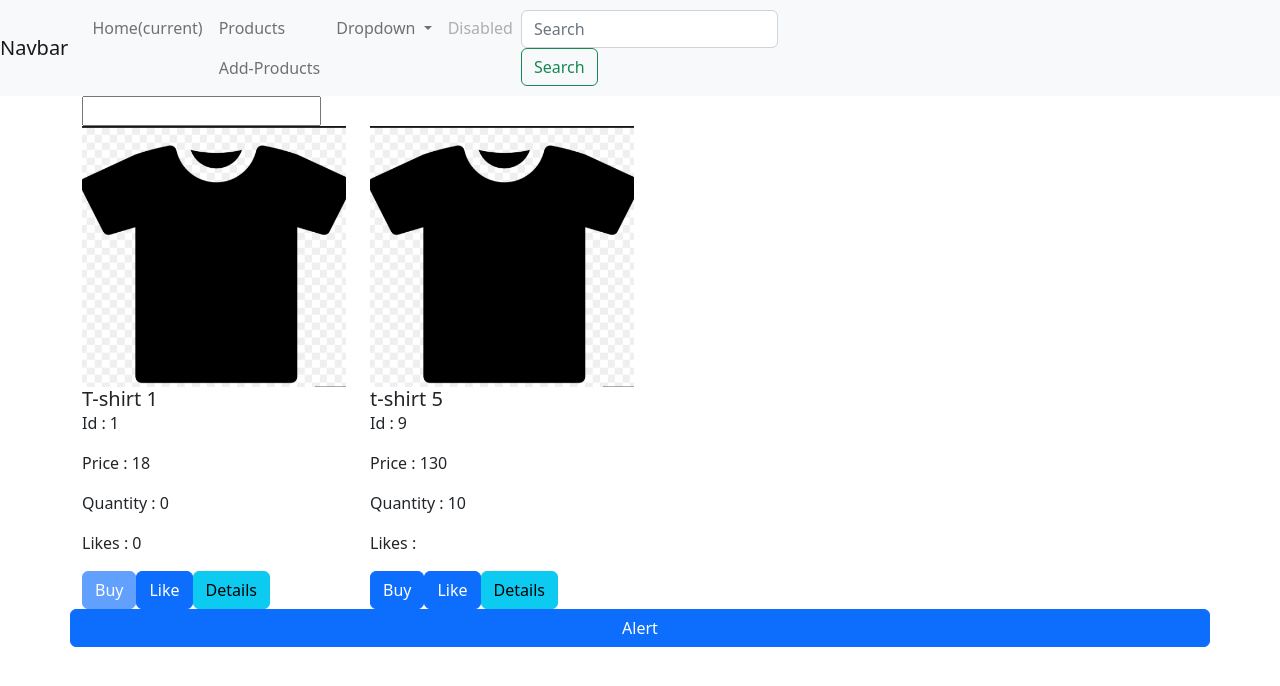
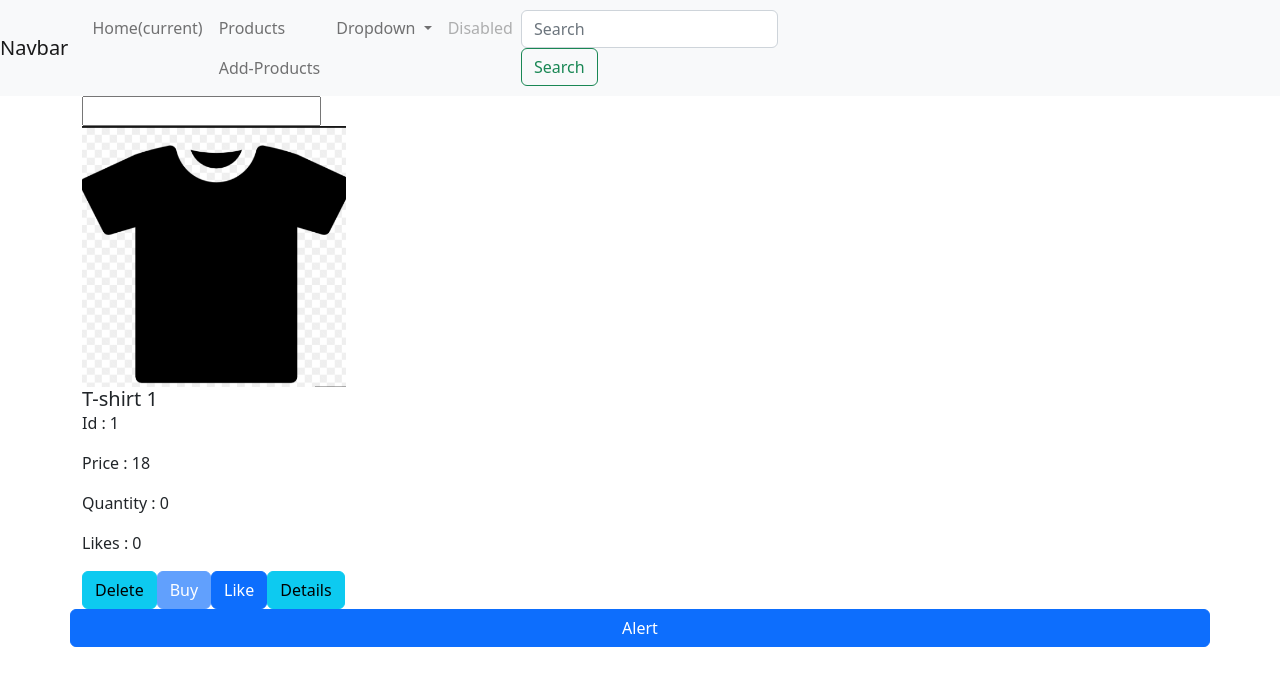
Before and after one commit to chaimadammak/AngularProject-, an Angular app: page /products in a window 1280 px wide. Shown: the top 686 px of the page. Built offline with nearby package versions, Linux system fonts and the light colour scheme; data requests are answered from the project's data file.

Commit message:
Delete Product

```diff
--- a/db.json
+++ b/db.json
@@ -23,12 +23,6 @@
       "price": 18,
       "quantity": 0,
       "like": 0
-    },
-    {
-      "price": 130,
-      "id": 9,
-      "title": "t-shirt 5",
-      "quantity": 10
     }
   ]
 }
--- a/src/app/products/products.component.html
+++ b/src/app/products/products.component.html
@@ -18,6 +18,8 @@
           <p class="card-text">Quantity : {{p.quantity}} </p>
           <p class="card-text">Likes  : {{p.like}} </p>
 
+          <button class="btn btn-info" (click)="delete(p.id)"> Delete</button>
+
           <button class="btn btn-primary"  (click)="buy(i)" [disabled]="p.quantity==0">Buy</button>
           <button class="btn btn-primary" (click)="like(i)">Like</button>
           <button class="btn btn-info" [routerLink]="[p.id]"> Details </button>
--- a/src/app/products/products.component.ts
+++ b/src/app/products/products.component.ts
@@ -21,6 +21,7 @@ export class ProductsComponent implements OnInit {
   ngOnInit(): void {
     //this.listProduct=this.serviceProduct.listProduct;
     this.consumerProduct.getProduct().subscribe({
+
       next: (data)=>  { this.listProduct=data ;
       console.log(data);
       }
@@ -48,6 +49,11 @@ export class ProductsComponent implements OnInit {
   getAlert(){
     this.count=this.serviceProduct.getNumberOf(this.listProduct,"quantity",0);
   }
+  delete(id: number) {
+    this.consumerProduct.deleteProduct(id).subscribe(() => {
+      this.listProduct = this.listProduct.filter(p => p.id !== id);
+    });
+  }
 
 
 }
--- a/src/app/services/consumer-products.service.ts
+++ b/src/app/services/consumer-products.service.ts
@@ -8,6 +8,7 @@ import { Observable } from 'rxjs';
 })
 export class ConsumerProductsService {
   //injecter le service httpClient
+  url:string=' http'
   constructor(private http : HttpClient) { }
 
   getProduct(){
@@ -16,4 +17,9 @@ export class ConsumerProductsService {
   addProduct(product: Product): Observable<Product> {
     return this.http.post<Product>('http://localhost:3000/products', product);
   }
+
+  deleteProduct(id:number){
+    return this.http.delete('http://localhost:3000/products/' + id);
+  }
+
 }
```
